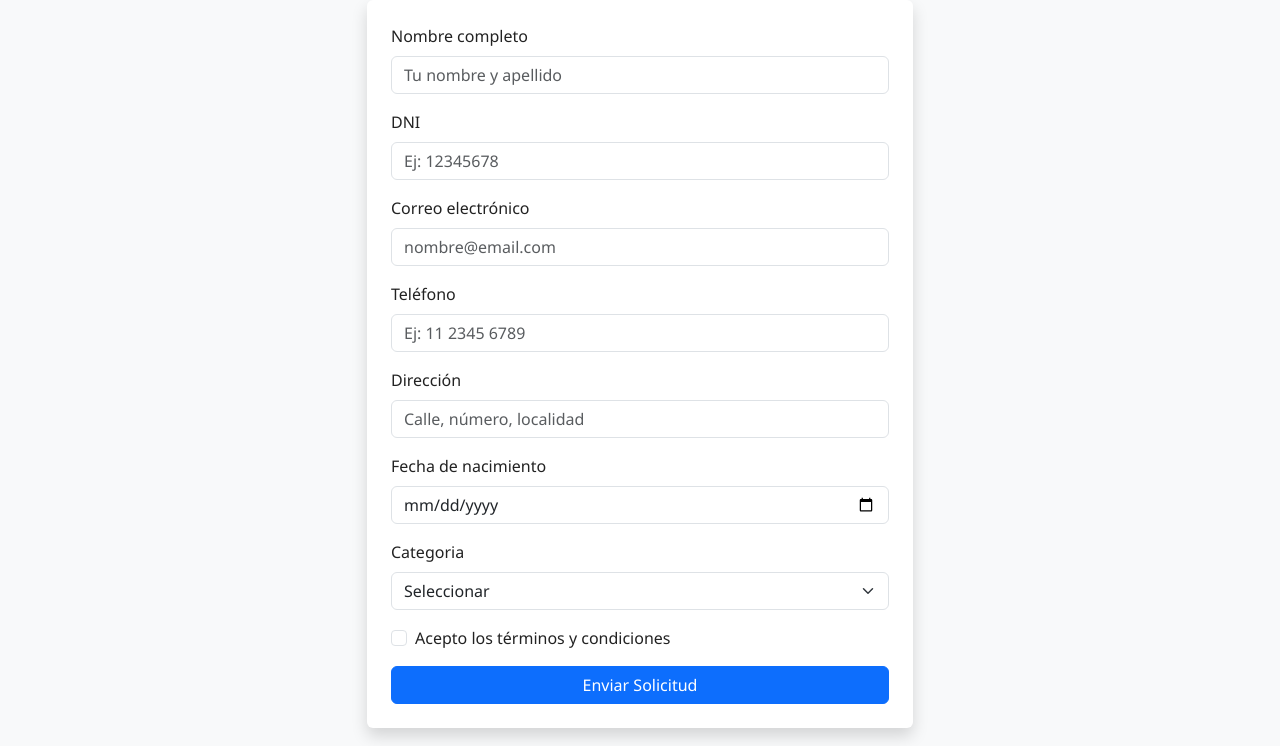
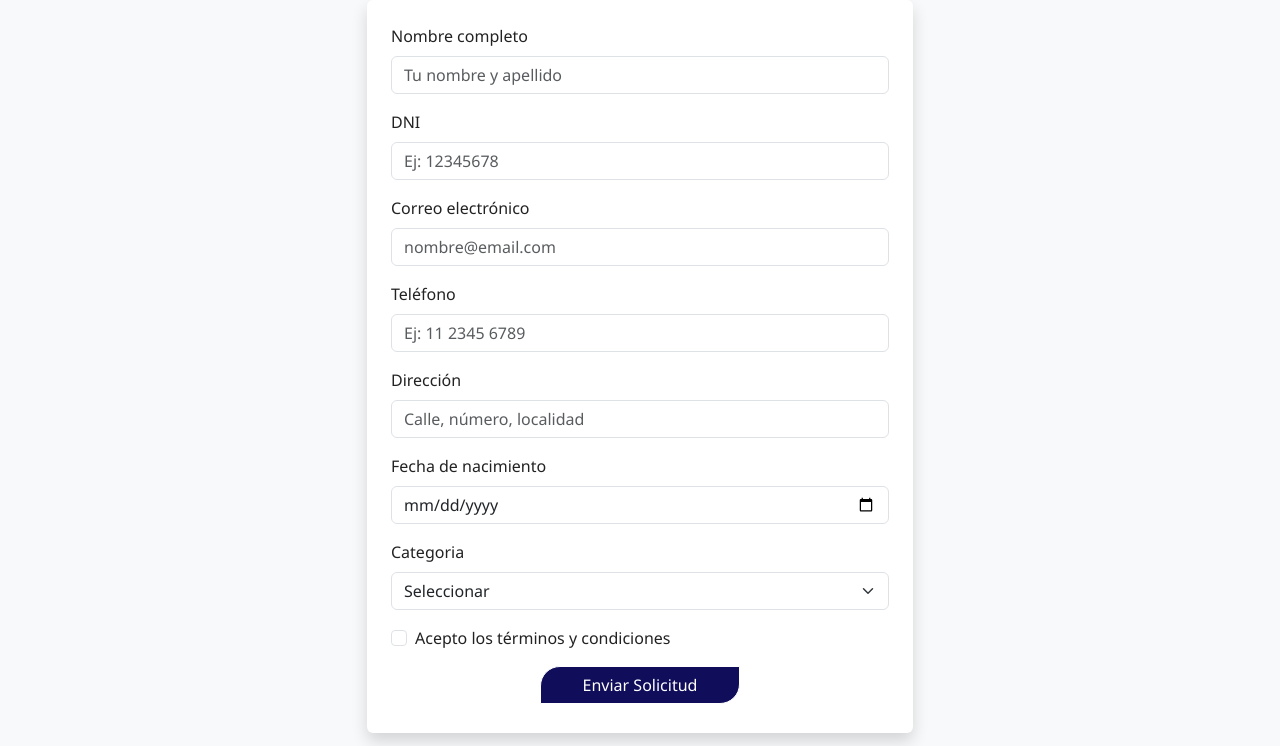
Before and after one commit to Emav96/Coderhouse-emanuel, a plain HTML site: page pages/socio.html in a window 1280 px wide. Shown: the part 206-952 px from the top of the page. Drawn offline with nearby package versions, Linux system fonts and the light colour scheme.

Commit message:
modificacion css

```diff
--- a/pages/socio.html
+++ b/pages/socio.html
@@ -6,7 +6,7 @@
     <meta name="viewport" content="width=device-width, initial-scale=1.0">
     <link href="https://cdn.jsdelivr.net/npm/bootstrap@5.3.6/dist/css/bootstrap.min.css" rel="stylesheet"
         integrity="sha384-4Q6Gf2aSP4eDXB8Miphtr37CMZZQ5oXLH2yaXMJ2w8e2ZtHTl7GptT4jmndRuHDT" crossorigin="anonymous">
-    <link rel="stylesheet" href="../css/estilos.css">
+    <link rel="stylesheet" href="../css/style.css">
     <title>Hacete Socio - Futbol Club Bunge</title>
 </head>
 
```
Also changed, not shown: index.html (+1 -1 lines), pages/galery.html (+1 -1 lines), pages/tienda.html (+1 -1 lines).
